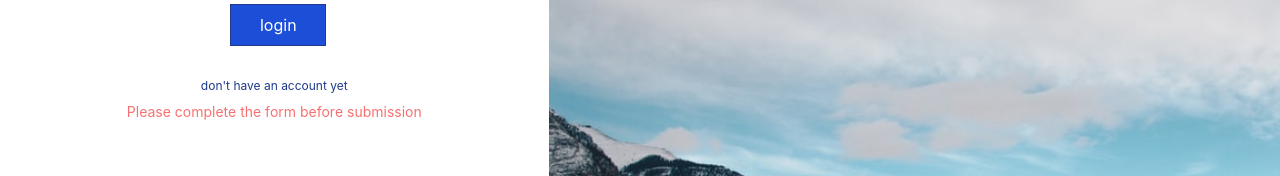
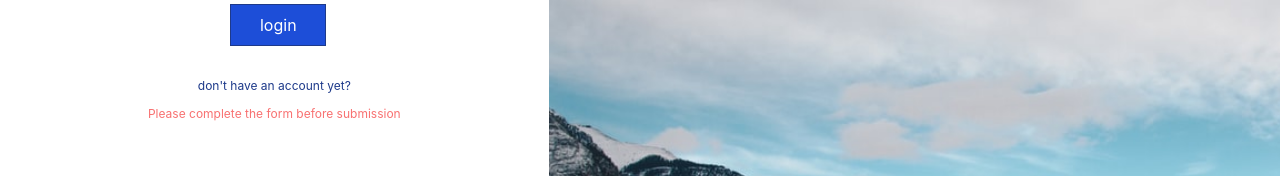
Before and after one commit to derin-art/store-CRUD, a React (Create React App) app: page / in a window 1280 px wide. Both pictures are taken after a click on the button "login". Shown: the part 196-372 px from the top of the page. Built offline with nearby package versions, Linux system fonts and the light colour scheme; no server answers; the HTML template or start-up script is replaced by a standard one.

Commit message:
Small changes to loader position in auth

```diff
--- a/src/setup/Authorization.js
+++ b/src/setup/Authorization.js
@@ -261,9 +261,9 @@ const signInForm =   <form className="flex flex-col pl-2 sm:items-center sm:just
             <div className="w-3/4 flex flex-col item-center">
                 <h1 className="text-xl pt-12 text-gray-700 text-center">{register? "Login": "Register"}</h1>
                 {register? signInForm : registerForm}
-                <button className="p-2 text-xs text-left mt-6 text-blue-900 sm:text-center"  onClick={()=>{setRegister(prev => !prev)}}>{register? "don't have an account yet": "want to login?"}</button>
-                {errorMessage ? <p className="text-sm text-red-400 sm:text-center text-left">{errorMessage}</p> : null}
-                {Loading ?  Loader : null}
+                <button className="p-2 text-xs text-left mt-6 text-blue-900 sm:text-center"  onClick={()=>{setRegister(prev => !prev)}}>{register? "don't have an account yet?": "want to login?"}</button>
+                {errorMessage ? <p className="text-xs text-red-400 sm:text-center text-left p-1">{errorMessage}</p> : null}
+                {Loading ?  <div className="flex justify-center align-center">{Loader}</div> : null}
             </div>
 
             <div className="w-3/4 h-screen bg-blue-100 overflow-x-hidden sm:w-full max-w-screen bg-cover" style={{
```
